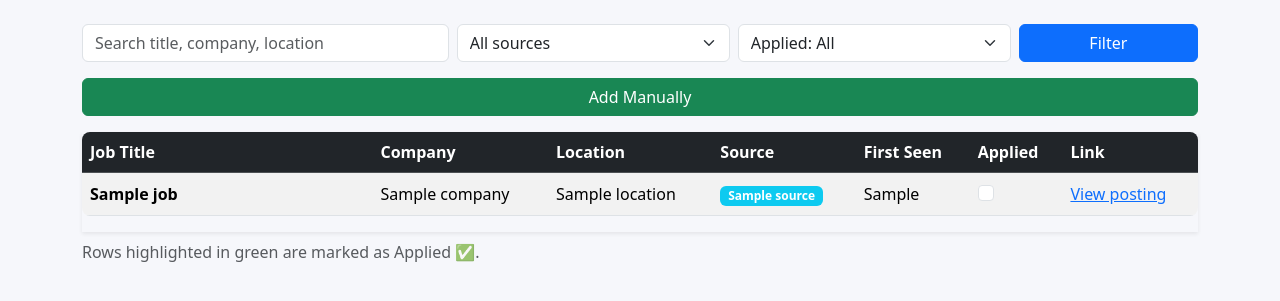
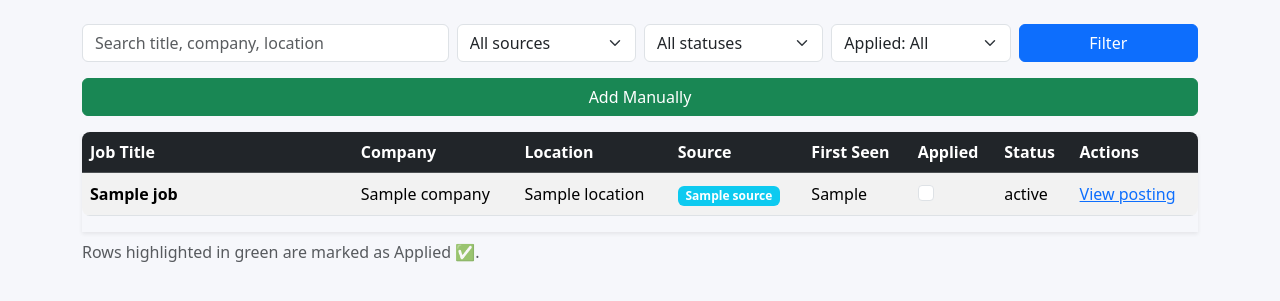
Before and after one commit to Meghana-Padullaparthi/Job-Tracker, a Python web app: template templates/index.html in a window 1280 px wide. Shown: the part 56-357 px from the top of the page. Run offline with Jinja, Linux system fonts and the light colour scheme; the template is opened without the code that fills it: most values are stand-ins (such as "Sample title", 1, 10 or a date in 2020).

Commit message:
edited UI

```diff
--- a/static/app.js
+++ b/static/app.js
@@ -13,6 +13,23 @@ document.querySelectorAll(".applied-toggle").forEach(cb => {
     }
   });
 });
+
+document.querySelectorAll(".delete-btn").forEach(btn => {
+  btn.addEventListener("click", async (e) => {
+      if (!confirm("Are you sure you want to delete this job?")) {
+          return;
+      }
+      const id = e.target.getAttribute("data-id");
+      try {
+          await axios.delete(`/api/jobs/${id}/delete`);
+          alert("Job deleted successfully!");
+          window.location.reload();
+      } catch (err) {
+          alert("Failed to delete job. Please retry.");
+      }
+  });
+});
+
 
 document.getElementById("addJobForm").addEventListener("submit", async (e) => {
   e.preventDefault();
--- a/templates/index.html
+++ b/templates/index.html
@@ -19,7 +19,7 @@
     <div class="col-md-4">
       <input type="text" name="q" value="{{ q }}" class="form-control" placeholder="Search title, company, location">
     </div>
-    <div class="col-md-3">
+    <div class="col-md-2">
       <select name="source" class="form-select">
         <option value="">All sources</option>
         {% for s in sources %}
@@ -27,7 +27,15 @@
         {% endfor %}
       </select>
     </div>
-    <div class="col-md-3">
+    <div class="col-md-2">
+      <select name="status" class="form-select">
+        <option value="">All statuses</option>
+        {% for s in statuses %}
+          <option value="{{ s }}" {% if status==s %}selected{% endif %}>{{ s }}</option>
+        {% endfor %}
+      </select>
+    </div>
+    <div class="col-md-2">
       <select name="applied" class="form-select">
         <option value="">Applied: All</option>
         <option value="false" {% if applied == "false" %}selected{% endif %}>Not applied</option>
@@ -53,7 +61,8 @@
           <th>Source</th>
           <th>First Seen</th>
           <th>Applied</th>
-          <th>Link</th>
+          <th>Status</th>
+          <th>Actions</th>
         </tr>
       </thead>
       <tbody>
@@ -71,7 +80,14 @@
                      {% if j.get('applied') %}checked{% endif %}>
             </div>
           </td>
-          <td><a href="{{ j.get('link','#') }}" target="_blank" rel="noopener">View posting</a></td>
+          <td>{{ j.get('status', 'N/A') }}</td>
+          <td>
+              {% if j.get('source') == 'Manual' %}
+                  <button class="btn btn-sm btn-danger delete-btn" data-id="{{ j['id_str'] }}">Delete</button>
+              {% else %}
+                  <a href="{{ j.get('link','#') }}" target="_blank" rel="noopener">View posting</a>
+              {% endif %}
+          </td>
         </tr>
       {% endfor %}
       </tbody>
@@ -106,6 +122,15 @@
                         <label for="appliedDate" class="form-label">Application Date</label>
                         <input type="date" class="form-control" id="appliedDate" name="applied_date">
                     </div>
+                    <div class="mb-3">
+                        <label for="status" class="form-label">Status</label>
+                        <select class="form-select" id="status" name="status">
+                            <option value="Applied">Applied</option>
+                            <option value="Interviewing">Interviewing</option>
+                            <option value="Rejected">Rejected</option>
+                            <option value="Offered">Offered</option>
+                        </select>
+                    </div>
                 </div>
                 <div class="modal-footer">
                     <button type="button" class="btn btn-secondary" data-bs-dismiss="modal">Close</button>
```
Also changed, not shown: app.py (+15 -7 lines).
